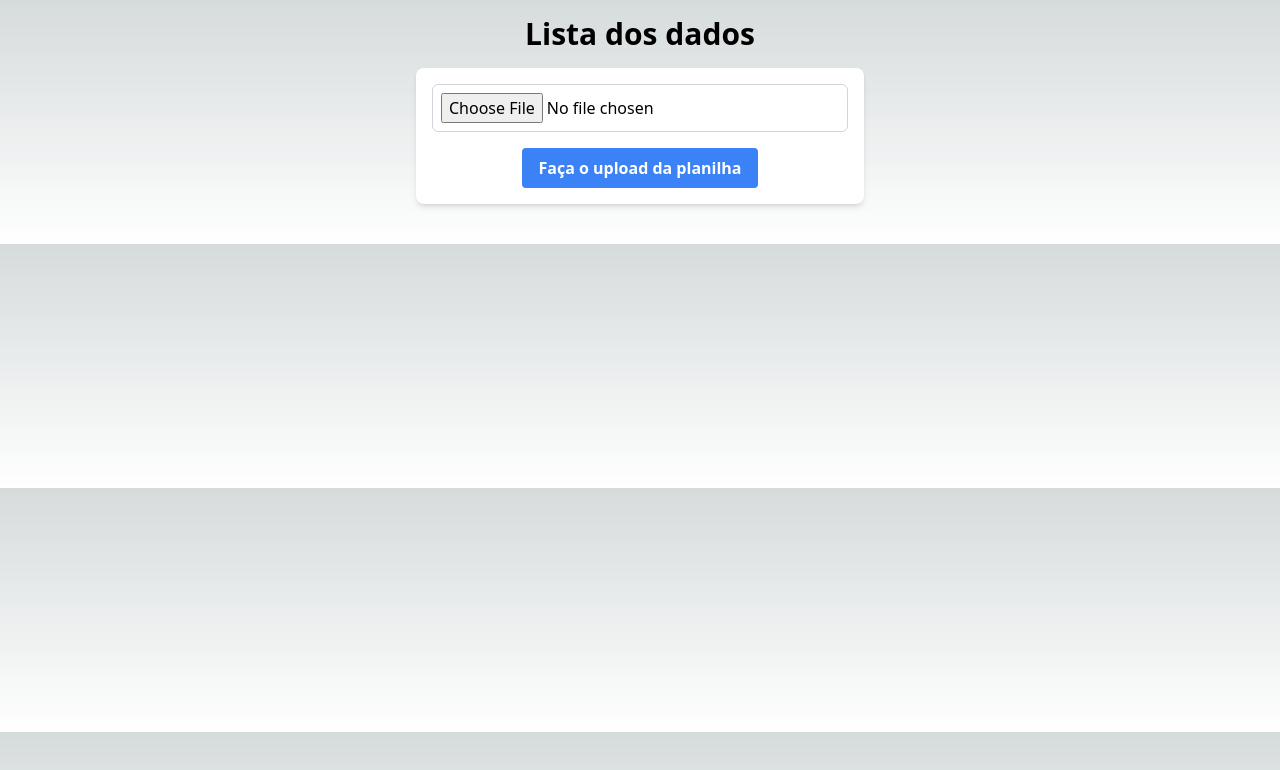
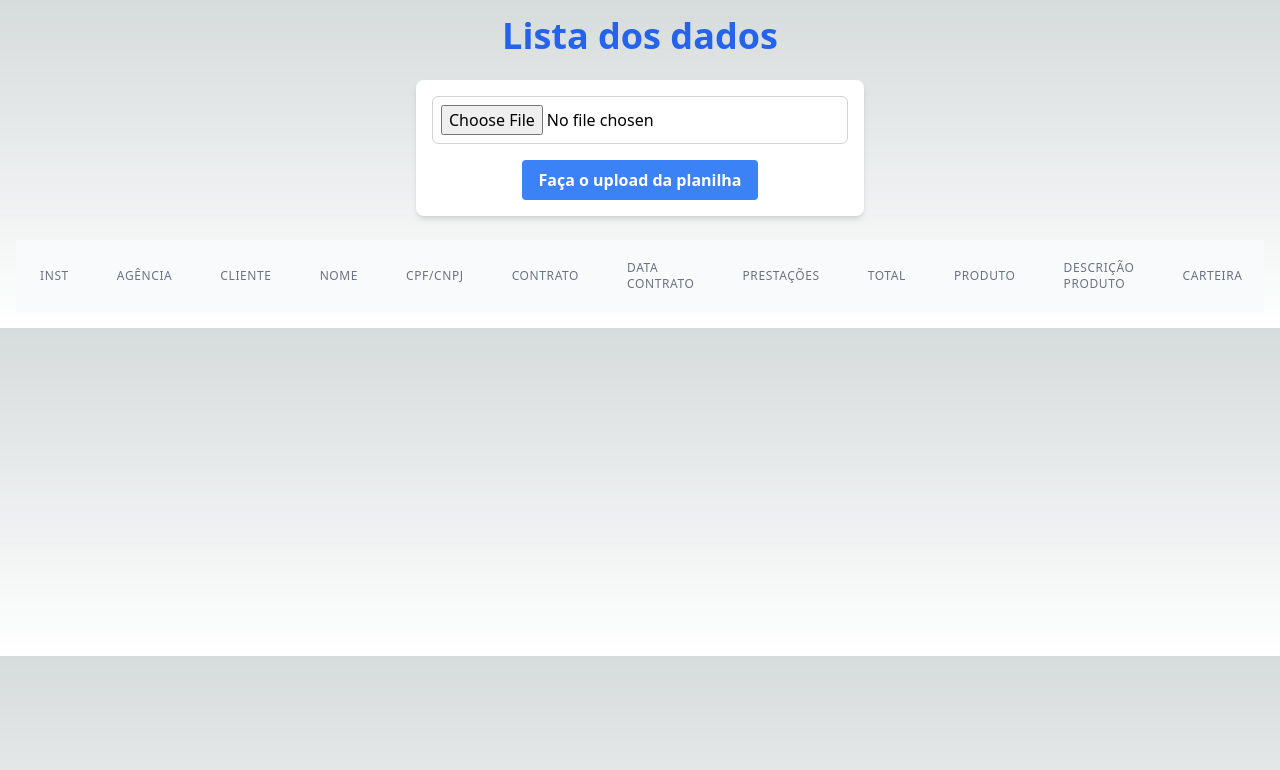
Before and after one commit to MatheusRyuki/teste-vaga-fullstack, a Next.js app in the folder frontend/: page / in a window 1280 px wide. Shown: the top 770 px of the page. Built offline with nearby package versions, Linux system fonts and the light colour scheme.

Commit message:
Mostrando os dados de forma preliminar

```diff
--- a/frontend/components/Upload.tsx
+++ b/frontend/components/Upload.tsx
@@ -30,7 +30,7 @@ const Upload = () => {
         }
       );
 
-      dispatch(setData(response.data));
+      dispatch(setData(response.data.data));
     } catch (error) {
       if (error instanceof Error) {
         dispatch(setError(error.message));
--- a/frontend/pages/index.tsx
+++ b/frontend/pages/index.tsx
@@ -13,15 +13,186 @@ const Home = () => {
 
   return (
     <div className="container mx-auto p-4">
-      <h1 className="text-3xl font-bold mb-4 text-center">Lista dos dados</h1>
+      <h1 className="text-4xl font-bold mb-6 text-center text-blue-600">
+        Lista dos dados
+      </h1>
       <Upload />
-      <ul className="mt-6">
-        {items.map((item, index) => (
-          <li key={index} className="p-4 border-b border-gray-200">
-            {item.name}
-          </li>
-        ))}
-      </ul>
+      <div className="overflow-x-auto mt-6">
+        <table className="min-w-full divide-y divide-gray-200">
+          <thead className="bg-gray-50">
+            <tr>
+              <th className="px-6 py-3 text-left text-xs font-medium text-gray-500 uppercase tracking-wider">
+                Inst
+              </th>
+              <th className="px-6 py-3 text-left text-xs font-medium text-gray-500 uppercase tracking-wider">
+                Agência
+              </th>
+              <th className="px-6 py-3 text-left text-xs font-medium text-gray-500 uppercase tracking-wider">
+                Cliente
+              </th>
+              <th className="px-6 py-3 text-left text-xs font-medium text-gray-500 uppercase tracking-wider">
+                Nome
+              </th>
+              <th className="px-6 py-3 text-left text-xs font-medium text-gray-500 uppercase tracking-wider">
+                CPF/CNPJ
+              </th>
+              <th className="px-6 py-3 text-left text-xs font-medium text-gray-500 uppercase tracking-wider">
+                Contrato
+              </th>
+              <th className="px-6 py-3 text-left text-xs font-medium text-gray-500 uppercase tracking-wider">
+                Data Contrato
+              </th>
+              <th className="px-6 py-3 text-left text-xs font-medium text-gray-500 uppercase tracking-wider">
+                Prestações
+              </th>
+              <th className="px-6 py-3 text-left text-xs font-medium text-gray-500 uppercase tracking-wider">
+                Total
+              </th>
+              <th className="px-6 py-3 text-left text-xs font-medium text-gray-500 uppercase tracking-wider">
+                Produto
+              </th>
+              <th className="px-6 py-3 text-left text-xs font-medium text-gray-500 uppercase tracking-wider">
+                Descrição Produto
+              </th>
+              <th className="px-6 py-3 text-left text-xs font-medium text-gray-500 uppercase tracking-wider">
+                Carteira
+              </th>
+              <th className="px-6 py-3 text-left text-xs font-medium text-gray-500 uppercase tracking-wider">
+                Descrição Carteira
+              </th>
+              <th className="px-6 py-3 text-left text-xs font-medium text-gray-500 uppercase tracking-wider">
+                Proposta
+              </th>
+              <th className="px-6 py-3 text-left text-xs font-medium text-gray-500 uppercase tracking-wider">
+                Presta
+              </th>
+              <th className="px-6 py-3 text-left text-xs font-medium text-gray-500 uppercase tracking-wider">
+                Tipo Presta
+              </th>
+              <th className="px-6 py-3 text-left text-xs font-medium text-gray-500 uppercase tracking-wider">
+                Seq Pre
+              </th>
+              <th className="px-6 py-3 text-left text-xs font-medium text-gray-500 uppercase tracking-wider">
+                Data Vct Pre
+              </th>
+              <th className="px-6 py-3 text-left text-xs font-medium text-gray-500 uppercase tracking-wider">
+                Presta
+              </th>
+              <th className="px-6 py-3 text-left text-xs font-medium text-gray-500 uppercase tracking-wider">
+                Mora
+              </th>
+              <th className="px-6 py-3 text-left text-xs font-medium text-gray-500 uppercase tracking-wider">
+                Multa
+              </th>
+              <th className="px-6 py-3 text-left text-xs font-medium text-gray-500 uppercase tracking-wider">
+                Out Acr
+              </th>
+              <th className="px-6 py-3 text-left text-xs font-medium text-gray-500 uppercase tracking-wider">
+                IOF
+              </th>
+              <th className="px-6 py-3 text-left text-xs font-medium text-gray-500 uppercase tracking-wider">
+                Descon
+              </th>
+              <th className="px-6 py-3 text-left text-xs font-medium text-gray-500 uppercase tracking-wider">
+                Atual
+              </th>
+              <th className="px-6 py-3 text-left text-xs font-medium text-gray-500 uppercase tracking-wider">
+                Situação
+              </th>
+              <th className="px-6 py-3 text-left text-xs font-medium text-gray-500 uppercase tracking-wider">
+                Situação Vencimento
+              </th>
+            </tr>
+          </thead>
+          <tbody className="bg-white divide-y divide-gray-200">
+            {items.map((item, index) => (
+              <tr key={index}>
+                <td className="px-6 py-4 whitespace-nowrap text-sm text-gray-500">
+                  {item.nrInst}
+                </td>
+                <td className="px-6 py-4 whitespace-nowrap text-sm text-gray-500">
+                  {item.nrAgencia}
+                </td>
+                <td className="px-6 py-4 whitespace-nowrap text-sm text-gray-500">
+                  {item.cdClient}
+                </td>
+                <td className="px-6 py-4 whitespace-nowrap text-sm text-gray-500">
+                  {item.nmClient}
+                </td>
+                <td className="px-6 py-4 whitespace-nowrap text-sm text-gray-500">
+                  {item.nrCpfCnpj}
+                </td>
+                <td className="px-6 py-4 whitespace-nowrap text-sm text-gray-500">
+                  {item.nrContrato}
+                </td>
+                <td className="px-6 py-4 whitespace-nowrap text-sm text-gray-500">
+                  {item.dtContrato}
+                </td>
+                <td className="px-6 py-4 whitespace-nowrap text-sm text-gray-500">
+                  {item.qtPrestacoes}
+                </td>
+                <td className="px-6 py-4 whitespace-nowrap text-sm text-gray-500">
+                  {item.vlTotal}
+                </td>
+                <td className="px-6 py-4 whitespace-nowrap text-sm text-gray-500">
+                  {item.cdProduto}
+                </td>
+                <td className="px-6 py-4 whitespace-nowrap text-sm text-gray-500">
+                  {item.dsProduto}
+                </td>
+                <td className="px-6 py-4 whitespace-nowrap text-sm text-gray-500">
+                  {item.cdCarteira}
+                </td>
+                <td className="px-6 py-4 whitespace-nowrap text-sm text-gray-500">
+                  {item.dsCarteira}
+                </td>
+                <td className="px-6 py-4 whitespace-nowrap text-sm text-gray-500">
+                  {item.nrProposta}
+                </td>
+                <td className="px-6 py-4 whitespace-nowrap text-sm text-gray-500">
+                  {item.nrPresta}
+                </td>
+                <td className="px-6 py-4 whitespace-nowrap text-sm text-gray-500">
+                  {item.tpPresta}
+                </td>
+                <td className="px-6 py-4 whitespace-nowrap text-sm text-gray-500">
+                  {item.nrSeqPre}
+                </td>
+                <td className="px-6 py-4 whitespace-nowrap text-sm text-gray-500">
+                  {item.dtVctPre}
+                </td>
+                <td className="px-6 py-4 whitespace-nowrap text-sm text-gray-500">
+                  {item.vlPresta}
+                </td>
+                <td className="px-6 py-4 whitespace-nowrap text-sm text-gray-500">
+                  {item.vlMora}
+                </td>
+                <td className="px-6 py-4 whitespace-nowrap text-sm text-gray-500">
+                  {item.vlMulta}
+                </td>
+                <td className="px-6 py-4 whitespace-nowrap text-sm text-gray-500">
+                  {item.vlOutAcr}
+                </td>
+                <td className="px-6 py-4 whitespace-nowrap text-sm text-gray-500">
+                  {item.vlIof}
+                </td>
+                <td className="px-6 py-4 whitespace-nowrap text-sm text-gray-500">
+                  {item.vlDescon}
+                </td>
+                <td className="px-6 py-4 whitespace-nowrap text-sm text-gray-500">
+                  {item.vlAtual}
+                </td>
+                <td className="px-6 py-4 whitespace-nowrap text-sm text-gray-500">
+                  {item.idSituac}
+                </td>
+                <td className="px-6 py-4 whitespace-nowrap text-sm text-gray-500">
+                  {item.idSitVenc}
+                </td>
+              </tr>
+            ))}
+          </tbody>
+        </table>
+      </div>
     </div>
   );
 };
```
